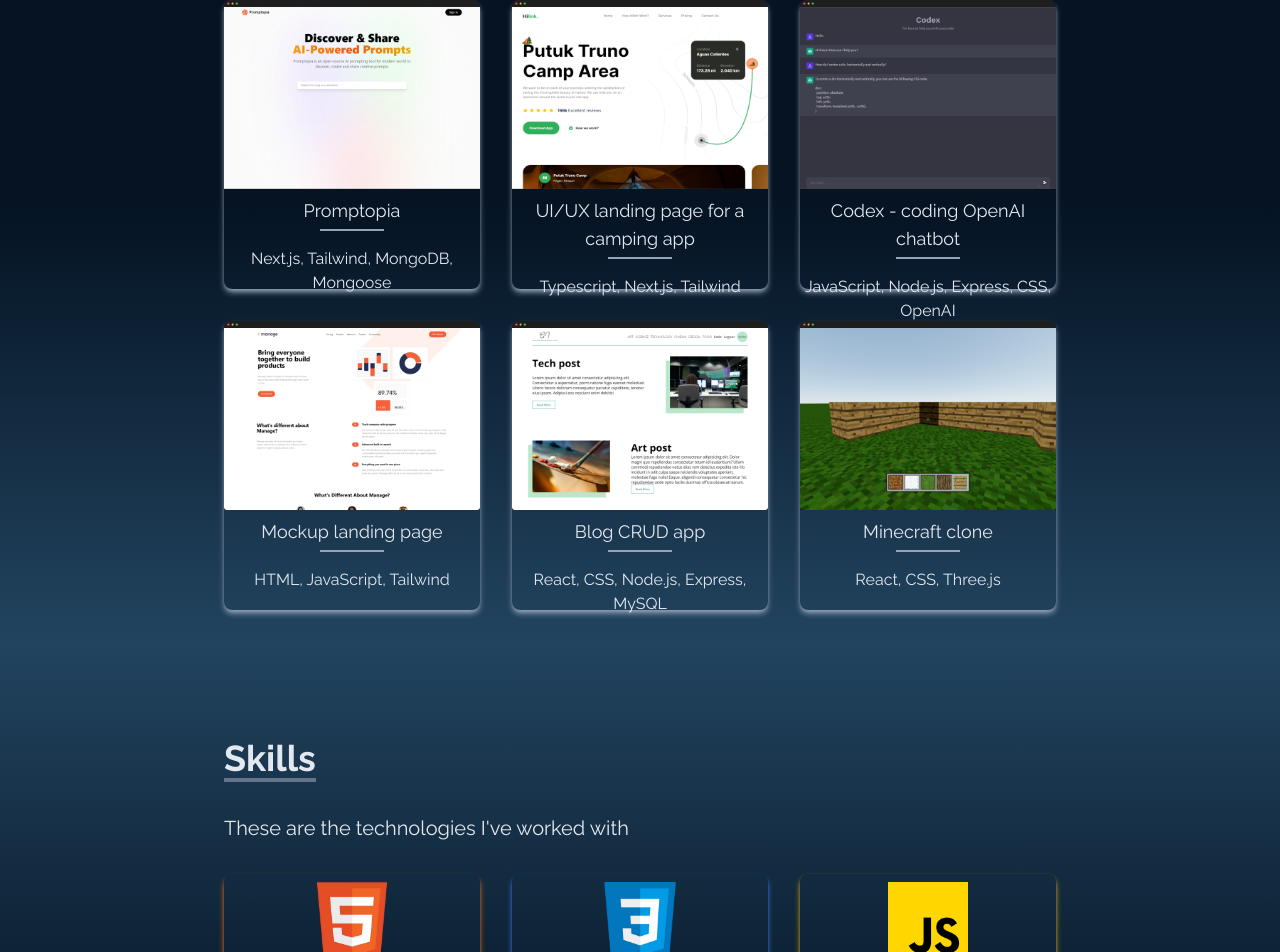
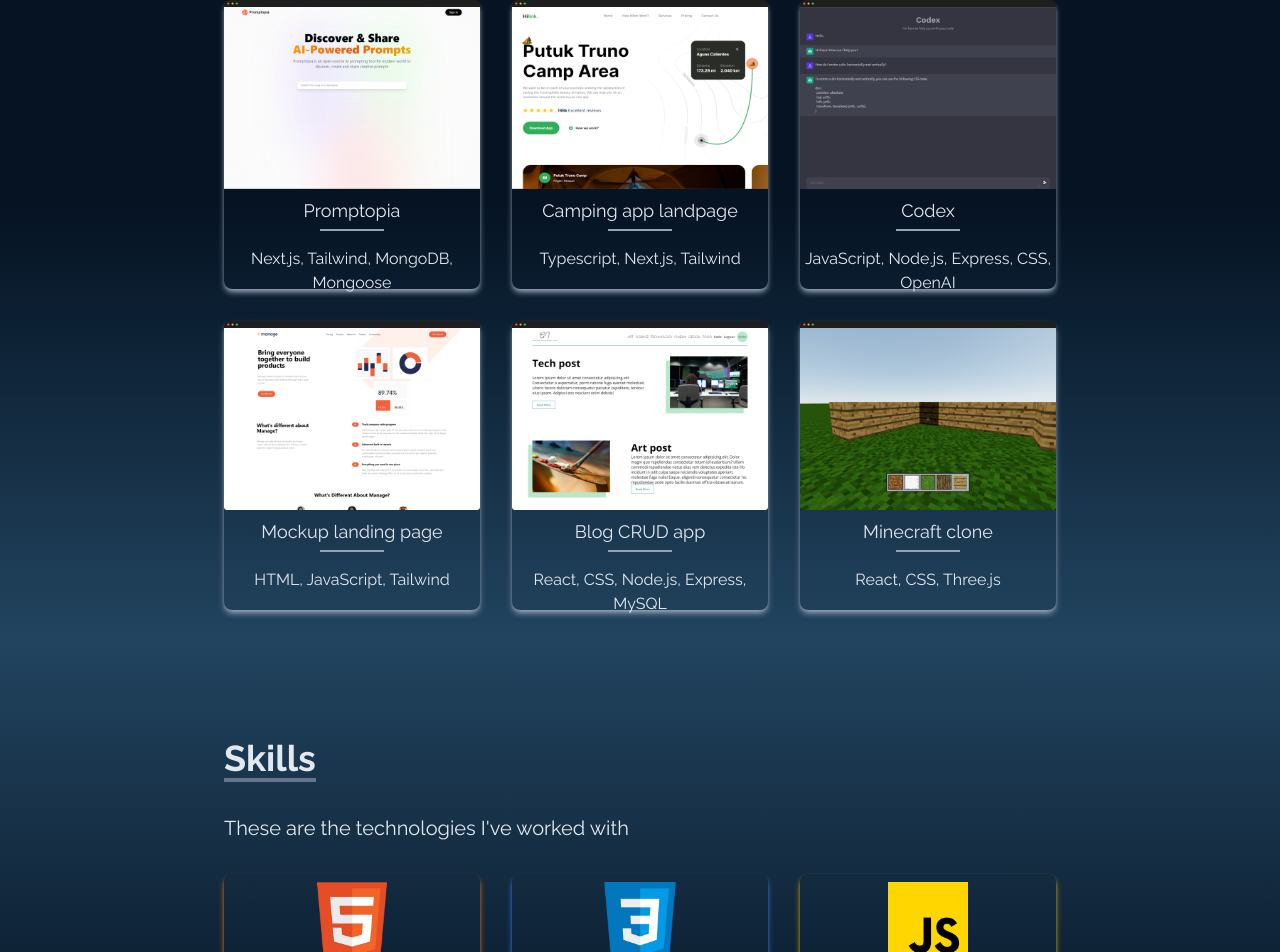
Before and after one commit to GerardoIsaac/Portfolio, a React (Create React App) app: page / in a window 1280 px wide. Shown: the part 1864-2816 px from the top of the page. Built offline with nearby package versions, Linux system fonts and the light colour scheme.

Commit message:
style update

```diff
--- a/src/components/Home.jsx
+++ b/src/components/Home.jsx
@@ -25,12 +25,12 @@ const Home = () => {
             and visually appealing web applications. Join me down and let's
             collaborate together!
           </p>
-          <div className="flex justify-between items-center md:w-2/3 md:ml-16">
+          <div className="flex justify-between items-center md:w-2/3 md:ml-16 text-sm sm:text-base">
             <Link
               to="portfolio"
               smooth
               duration={500}
-              className="group w-fit px-6 py-3 flex items-center font-bold
+              className=" group w-fit px-2 py-1 sm:px-6 sm:py-3 flex items-center font-bold
               rounded-md bg-gradient-to-r from-color4
               to-color5 cursor-pointer"
             >
@@ -42,7 +42,7 @@ const Home = () => {
             {/* mobile only resume button */}
             <a
               href="/Gerardo-Castaneda-Resume.pdf"
-              className="group w-fit px-6 py-3 flex items-center font-bold rounded-md
+              className="group w-fit px-2 py-1 sm:px-6 sm:py-3 flex items-center font-bold rounded-md
               bg-gradient-to-r from-color4 to-color5 cursor-pointer"
               download={false}
               target="_blank"
--- a/src/components/Portfolio.jsx
+++ b/src/components/Portfolio.jsx
@@ -22,7 +22,7 @@ const Portfolio = () => {
     {
       id: 2,
       src: hilink,
-      title: "UI/UX landing page for a camping app",
+      title: "Camping app landpage",
       tools: "Typescript, Next.js, Tailwind",
       repo: "https://github.com/GerardoIsaac/Camp-Traveler-App",
       demo: "https://camptraveling.netlify.app/",
@@ -54,7 +54,7 @@ const Portfolio = () => {
     {
       id: 3,
       src: codex,
-      title: "Codex - coding OpenAI chatbot",
+      title: "Codex",
       tools: "JavaScript, Node.js, Express, CSS, OpenAI",
       repo: "https://github.com/GerardoIsaac/OpenAI-chatbot",
       demo: "https://open-ai-chatbot-gerardoisaac.vercel.app/",
@@ -113,9 +113,9 @@ const Portfolio = () => {
                 <div className="text-center h-[100px] group">
                   {/* Name and techs */}
                   <div className="group-hover:hidden">
-                    <p className="text-lg pt-2">{title}</p>
+                    <p className="text-md sm:text-lg pt-2">{title}</p>
                     <div className="w-1/4 border-b-2 border-slate-400 mx-auto pt-1"></div>
-                    <p className="py-4">{tools}</p>
+                    <p className="py-4 text-sm sm:text-base">{tools}</p>
                   </div>
 
                   {/* Live demo and repo buttons */}
```
